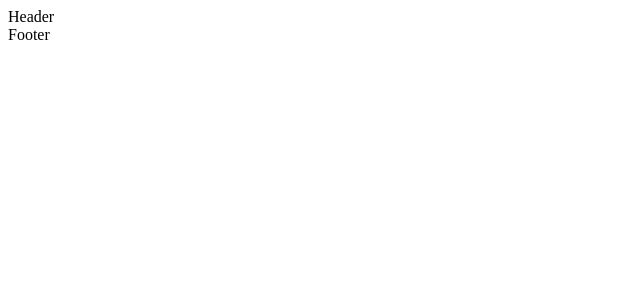
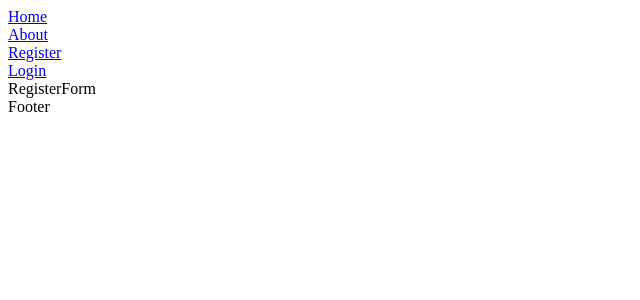
Before and after one commit to R-S-A-N-J-A-Y/User-Management, a React (Vite) app: page /register in a window 1280 px wide. Before the commit this address had no page. Shown: the top 300 px of the page, without its empty margins (0-640 px from the left). Built offline with nearby package versions, Linux system fonts and the light colour scheme.

Commit message:
Created AuthContext to manage the state and functionality in one place.

```diff
--- a/src/App.jsx
+++ b/src/App.jsx
@@ -1,8 +1,13 @@
 import React from "react";
 import AppRoutes from "./Routes/AppRoutes";
+import { AuthProvider } from "./Context/AuthContext";
 
 const App = () => {
-  return <AppRoutes />;
+  return (
+    <AuthProvider>
+      <AppRoutes />
+    </AuthProvider>
+  );
 };
 
 export default App;
--- a/src/Components/Header.jsx
+++ b/src/Components/Header.jsx
@@ -1,7 +1,23 @@
 import React from "react";
+import { NavLink } from "react-router-dom";
 
 const Header = () => {
-  return <div>Header</div>;
+  return (
+    <nav>
+      <div>
+        <NavLink to="/">Home</NavLink>
+      </div>
+      <div>
+        <NavLink to="/about">About</NavLink>
+      </div>
+      <div>
+        <NavLink to="/register">Register</NavLink>
+      </div>
+      <div>
+        <NavLink to="/login">Login</NavLink>
+      </div>
+    </nav>
+  );
 };
 
 export default Header;
--- /dev/null
+++ b/src/Components/LoginForm.jsx
@@ -0,0 +1,7 @@
+import React from "react";
+
+const LoginForm = () => {
+  return <div>LoginForm</div>;
+};
+
+export default LoginForm;
--- /dev/null
+++ b/src/Components/RegisterForm.jsx
@@ -0,0 +1,7 @@
+import React from "react";
+
+const RegisterForm = () => {
+  return <div>RegisterForm</div>;
+};
+
+export default RegisterForm;
--- /dev/null
+++ b/src/Context/AuthContext.jsx
@@ -0,0 +1,19 @@
+import { createContext, useContext, useReducer } from "react";
+
+export const AuthContext = createContext();
+
+export const AuthProvider = ({ children }) => {
+  const [state, dispatch] = useReducer(() => {}, {
+    isAuthorized: "false",
+    username: null,
+    profile: null,
+  });
+
+  return (
+    <>
+      <AuthContext.Provider value={state}>{children}</AuthContext.Provider>
+    </>
+  );
+};
+
+export const useAuth = () => useContext(AuthContext);
--- /dev/null
+++ b/src/Pages/Login.jsx
@@ -0,0 +1,8 @@
+import React from "react";
+import LoginForm from "../Components/LoginForm";
+
+const Login = () => {
+  return <LoginForm />;
+};
+
+export default Login;
--- /dev/null
+++ b/src/Pages/Register.jsx
@@ -0,0 +1,8 @@
+import React from "react";
+import RegisterForm from "../Components/RegisterForm";
+
+const Register = () => {
+  return <RegisterForm />;
+};
+
+export default Register;
--- a/src/Routes/AppRoutes.jsx
+++ b/src/Routes/AppRoutes.jsx
@@ -2,6 +2,8 @@ import { BrowserRouter as Router, Routes, Route } from "react-router-dom";
 import MainLayout from "../Layouts/MainLayout";
 import Home from "../Pages/Home";
 import About from "../Pages/About";
+import Register from "../Pages/Register";
+import Login from "../Pages/Login";
 
 const AppRoutes = () => {
   return (
@@ -10,6 +12,8 @@ const AppRoutes = () => {
         <Routes>
           <Route index element={<Home />} />
           <Route path="/about" element={<About />} />
+          <Route path="/register" element={<Register />} />
+          <Route path="/login" element={<Login />} />
         </Routes>
       </MainLayout>
     </Router>
```
